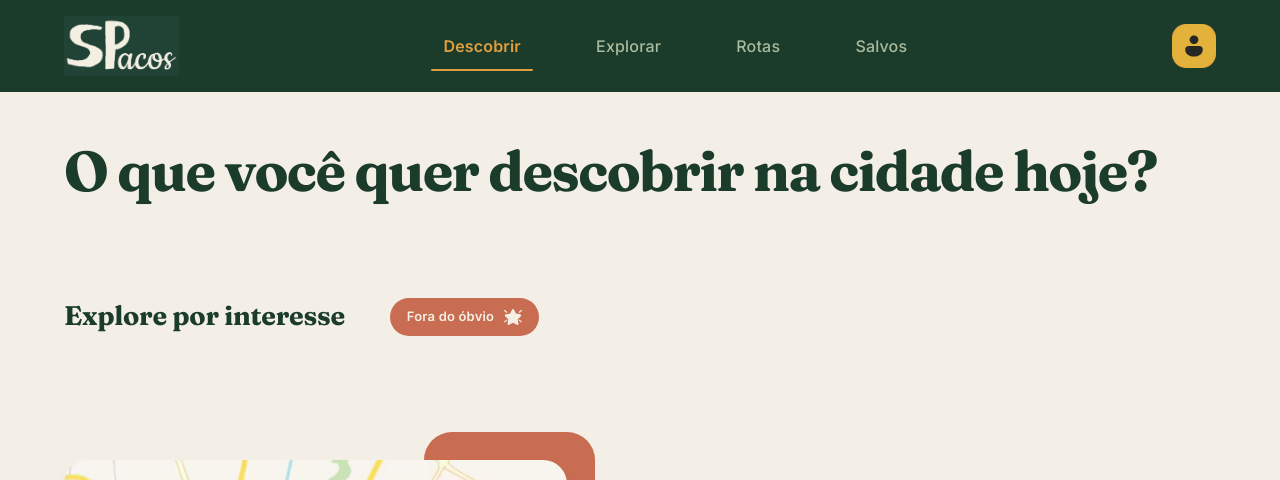
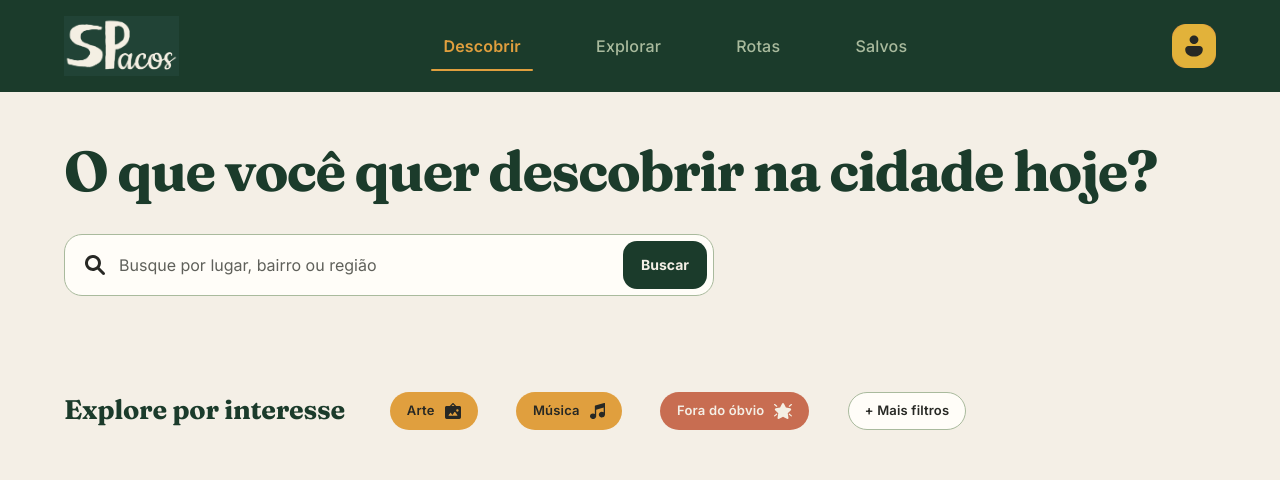
Before and after one commit to Spacos-MAC0322/web, a React app: page / in a window 1280 px wide. Shown: the top 480 px of the page. Built offline with nearby package versions, Linux system fonts and the light colour scheme; no server answers; the HTML template or start-up script is replaced by a standard one.

Commit message:
feat(descobrir): barra de busca e pílulas de interesse
Pílula "Grátis" é escondida quando não há preço devolvido pela API.

Refs Spacos-MAC0322/spacos-mac0332#62

```diff
--- /dev/null
+++ b/src/components/InterestPills.jsx
@@ -0,0 +1,70 @@
+// src/components/InterestPills.jsx
+// "Explore por interesse" da Descobrir (issue #62; Figma, Homepage): pílulas que abrem o
+// mapa da página Explorar já filtrado, e "Fora do óbvio", que leva à seção desta página.
+// "Acessível" chega com a user story #7, quando houver dados de acessibilidade para filtrar.
+// "Grátis" só aparece quando algum espaço tem preço conhecido: o Mapas Culturais de São
+// Paulo não informa preços, e o filtro não teria resultado.
+import { useId } from 'react';
+import { Link } from 'react-router-dom';
+import useApiRequest, { RequestStatus } from '../hooks/useApiRequest';
+import { fetchFilterOptions } from '../services/places';
+import { explorePath } from '../services/searchFilters';
+import { categoryIcon } from './categoryIcons';
+import PlaceTag from './PlaceTag';
+import styles from './InterestPills.module.css';
+
+const loadOptions = (signal) => fetchFilterOptions({ signal });
+
+function LinkPill({ to, variant, icon, children }) {
+  return (
+    <li>
+      <PlaceTag as={Link} to={to} variant={variant} icon={icon}>
+        {children}
+      </PlaceTag>
+    </li>
+  );
+}
+
+// discoverHref/onDiscover: âncora e ação do "Fora do óbvio" (rolar e levar o foco).
+// Ordem do protótipo: Arte, Música, Fora do óbvio, Grátis e "+ Mais".
+export default function InterestPills({ discoverHref, onDiscover }) {
+  const titleId = useId();
+  const options = useApiRequest(loadOptions);
+  const hasPrices = options.status === RequestStatus.SUCCESS && options.data.pricedPlaces > 0;
+  return (
+    <section className={styles.interests} aria-labelledby={titleId}>
+      <h2 id={titleId} className={styles.title}>
+        Explore por interesse
+      </h2>
+      <ul className={styles.pills}>
+        <LinkPill
+          to={explorePath({ categories: ['arte'] })}
+          variant="category"
+          icon={categoryIcon('Arte')}
+        >
+          Arte
+        </LinkPill>
+        <LinkPill
+          to={explorePath({ categories: ['musica'] })}
+          variant="category"
+          icon={categoryIcon('Música')}
+        >
+          Música
+        </LinkPill>
+        <li>
+          <PlaceTag as="a" variant="hidden" href={discoverHref} onClick={onDiscover}>
+            Fora do óbvio
+          </PlaceTag>
+        </li>
+        {hasPrices && (
+          <LinkPill to={explorePath({ free: true })} variant="free">
+            Grátis
+          </LinkPill>
+        )}
+        <LinkPill to={explorePath()} variant="neutral">
+          + Mais filtros
+        </LinkPill>
+      </ul>
+    </section>
+  );
+}
--- /dev/null
+++ b/src/components/InterestPills.module.css
@@ -0,0 +1,22 @@
+/* "Explore por interesse": título Fraunces 30 px e pílulas na mesma linha (protótipo). */
+.interests {
+  display: flex;
+  flex-wrap: wrap;
+  align-items: center;
+  gap: 16px 45px;
+}
+
+.title {
+  margin: 0;
+  font-size: clamp(24px, 2.1vw, 30px);
+  line-height: 1.2;
+}
+
+.pills {
+  display: flex;
+  flex-wrap: wrap;
+  gap: 12px clamp(16px, 3vw, 45px);
+  margin: 0;
+  padding: 0;
+  list-style: none;
+}
--- a/src/pages/Descobrir.jsx
+++ b/src/pages/Descobrir.jsx
@@ -1,37 +1,36 @@
 // src/pages/Descobrir.jsx
-// Página inicial, na ordem do protótipo: título, "Explore por interesse", chamada para o
-// mapa (página Explorar) e a seção "Fora do óbvio" (#53). Por enquanto, "Explore por
-// interesse" só tem o filtro rápido "Fora do óbvio"; as demais pílulas chegam com a #62.
-import { useRef } from 'react';
-import { Link } from 'react-router-dom';
+// Página inicial, na ordem do protótipo: título, barra de busca, "Explore por interesse",
+// chamada para o mapa (página Explorar) e a seção "Fora do óbvio" (#53). A busca e as
+// pílulas abrem a Explorar com os filtros já aplicados (issue #62).
+import { useRef, useState } from 'react';
+import { Link, useNavigate } from 'react-router-dom';
 import mapaDescobrir from '../assets/mapa-descobrir.jpg';
 import DiscoverSection, { DISCOVER_SECTION_ID } from '../components/DiscoverSection';
-import PlaceTag from '../components/PlaceTag';
+import InterestPills from '../components/InterestPills';
+import SearchBar from '../components/SearchBar';
+import { explorePath } from '../services/searchFilters';
 import styles from './Descobrir.module.css';
 
 function prefersReducedMotion() {
   return window.matchMedia?.('(prefers-reduced-motion: reduce)').matches ?? false;
 }
 
-function InterestPills({ onDiscover }) {
+// Envia para a Explorar, onde o mapa e a lista mostram o resultado.
+function PlaceSearch() {
+  const navigate = useNavigate();
+  const [query, setQuery] = useState('');
   return (
-    <section className={styles.interests} aria-labelledby="descobrir-interesses-titulo">
-      <h2 id="descobrir-interesses-titulo" className={styles.interestsTitle}>
-        Explore por interesse
-      </h2>
-      <ul className={styles.pills}>
-        <li>
-          <PlaceTag
-            as="a"
-            variant="hidden"
-            href={`#${DISCOVER_SECTION_ID}`}
-            onClick={onDiscover}
-          >
-            Fora do óbvio
-          </PlaceTag>
-        </li>
-      </ul>
-    </section>
+    <SearchBar
+      className={styles.search}
+      label="Buscar espaços culturais por nome, bairro ou região"
+      placeholder="Busque por lugar, bairro ou região"
+      autoComplete="off"
+      maxLength={100}
+      value={query}
+      onChange={setQuery}
+      onSubmit={(text) => navigate(explorePath({ q: text.trim() }))}
+      submitLabel="Buscar"
+    />
   );
 }
 
@@ -77,8 +76,11 @@ export default function Descobrir() {
 
   return (
     <div className={styles.page}>
-      <h1 className={styles.title}>O que você quer descobrir na cidade hoje?</h1>
-      <InterestPills onDiscover={goToDiscover} />
+      <div className={styles.hero}>
+        <h1 className={styles.title}>O que você quer descobrir na cidade hoje?</h1>
+        <PlaceSearch />
+      </div>
+      <InterestPills discoverHref={`#${DISCOVER_SECTION_ID}`} onDiscover={goToDiscover} />
       <MapSection />
       <DiscoverSection headingRef={discoverHeading} />
     </div>
--- a/src/pages/Descobrir.module.css
+++ b/src/pages/Descobrir.module.css
@@ -122,25 +122,13 @@
   outline-offset: 2px;
 }
 
-/* "Explore por interesse": título Fraunces 30 px e pílulas na mesma linha (protótipo). */
-.interests {
+/* Título e barra de busca de 650 px logo abaixo, como no protótipo. */
+.hero {
   display: flex;
-  flex-wrap: wrap;
-  align-items: center;
-  gap: 16px 45px;
+  flex-direction: column;
+  gap: clamp(20px, 3vw, 32px);
 }
 
-.interestsTitle {
-  margin: 0;
-  font-size: clamp(24px, 2.1vw, 30px);
-  line-height: 1.2;
+.search {
+  max-width: 650px;
 }
-
-.pills {
-  display: flex;
-  flex-wrap: wrap;
-  gap: 12px 45px;
-  margin: 0;
-  padding: 0;
-  list-style: none;
-}
```
Also changed, not shown: 1 other file (tests, documents, lock files or other folders).
